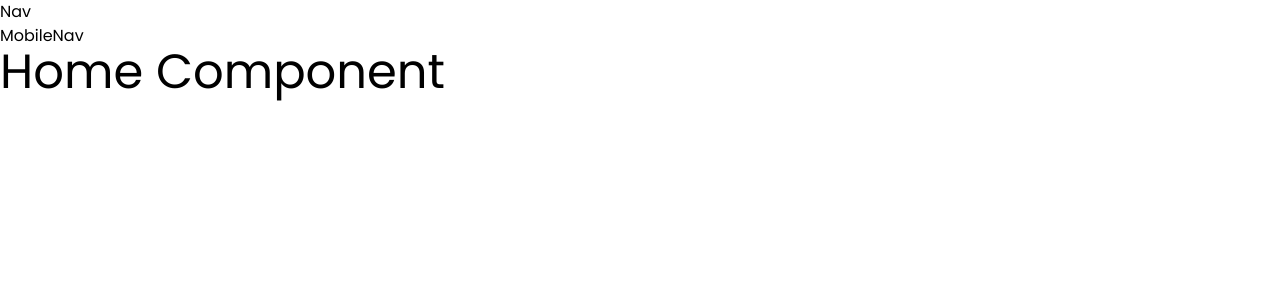
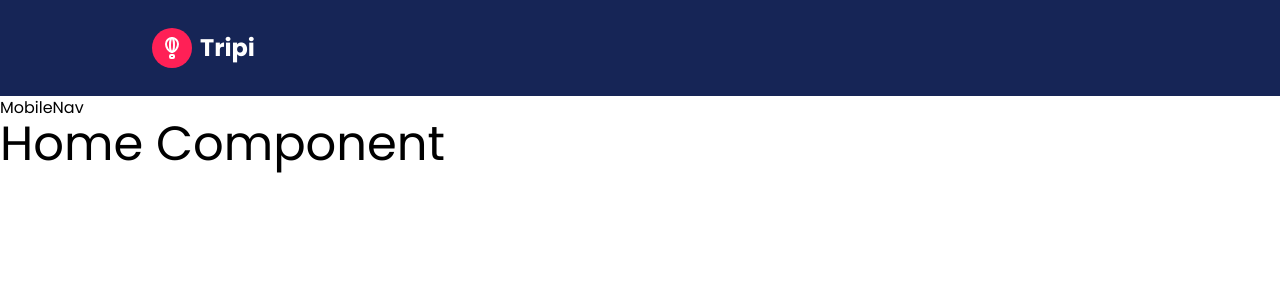
Before and after one commit to emmeiwhite/travel-exploration, a Next.js app: page / in a window 1280 px wide. Shown: the top 300 px of the page. Built offline with nearby package versions, Linux system fonts and the light colour scheme.

Commit message:
Icon with text in the nav

```diff
--- a/components/Home/Navbar/Nav.tsx
+++ b/components/Home/Navbar/Nav.tsx
@@ -1,3 +1,21 @@
+import { TbAirBalloon } from 'react-icons/tb'
+
 export default function Nav() {
-  return <div>Nav</div>
+  return (
+    <div className="bg-blue-950 transition-all duration-200 h-[12vh]  ">
+      {/* Layout Container */}
+
+      <div className="max-w-5xl mx-auto px-6 flex items-center h-full">
+        {/* LOGO */}
+        <div className="flex items-center gap-2">
+          {/* Icon */}
+          <div className="h-10 w-10 bg-rose-500 rounded-full  flex items-center justify-center">
+            <TbAirBalloon className="h-6 w-6 text-white" />
+          </div>
+          {/* Icon Text */}
+          <p className="text-xl md:text-2xl font-bold text-white font-bold">Tripi</p>
+        </div>
+      </div>
+    </div>
+  )
 }
```
